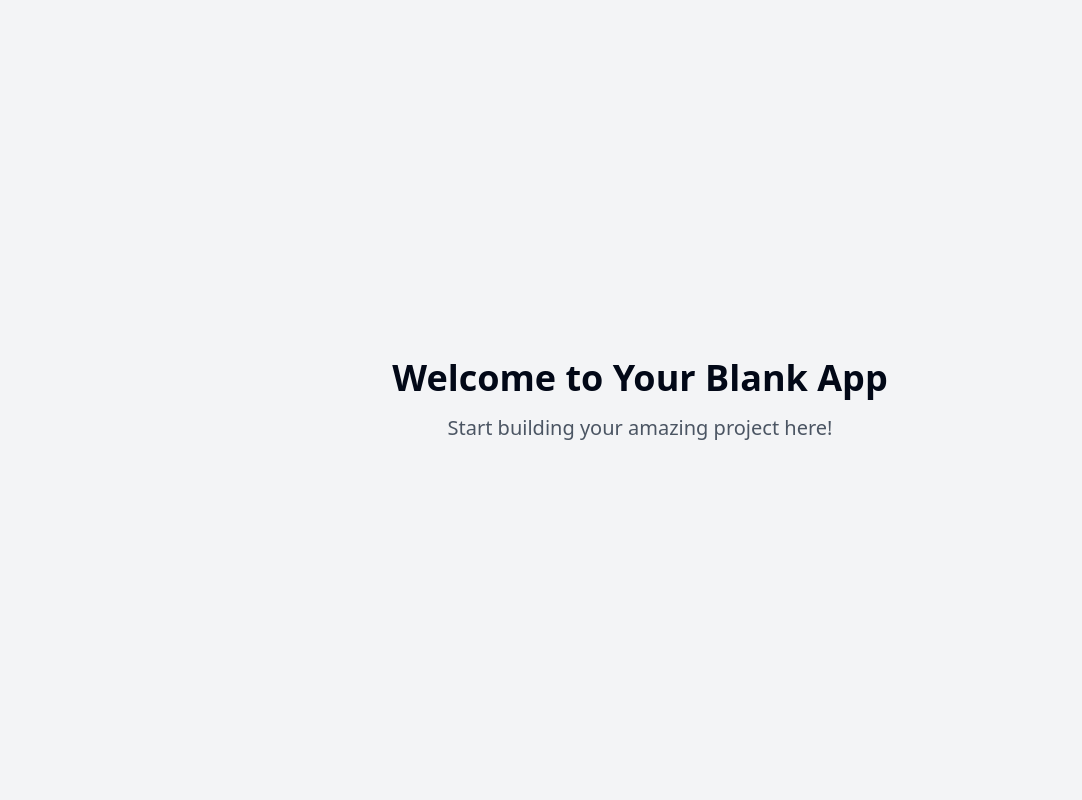
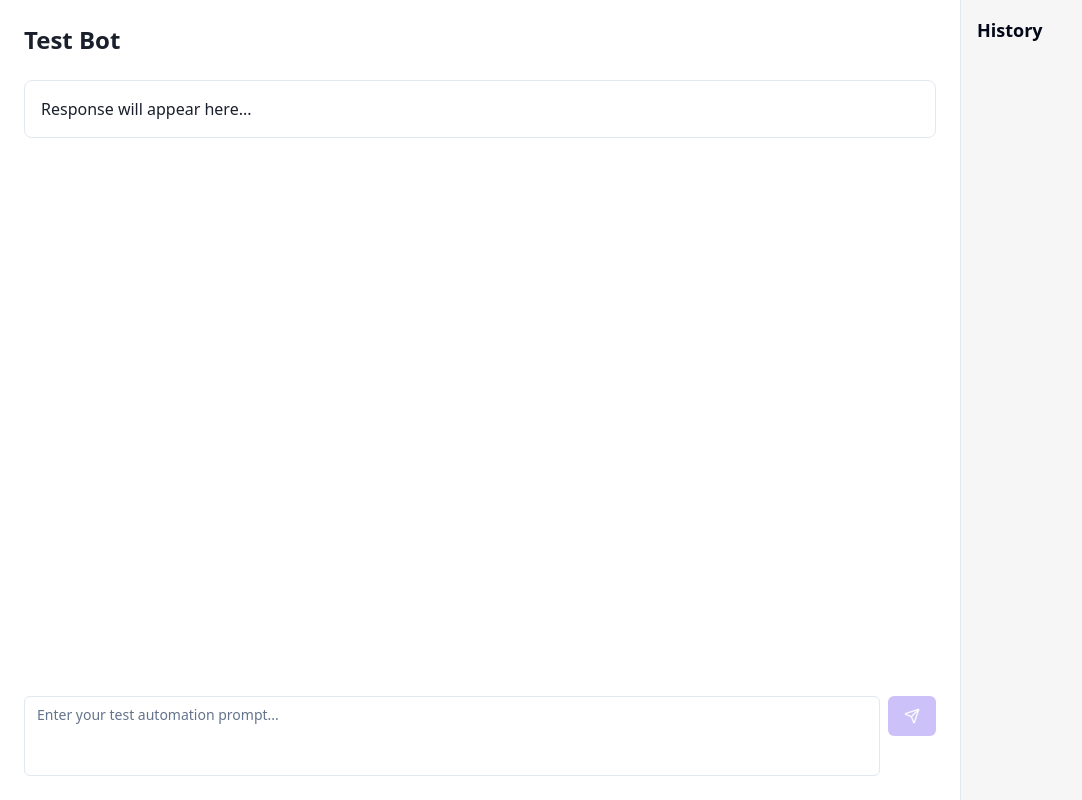
Before and after one commit to SabarigirivasanB/test-bot-app, a React (Vite) app: page / in a window 1280 px wide. Shown: the whole page, without its empty margins (0-1082 px from the left). Built offline with nearby package versions, Linux system fonts and the light colour scheme.

Commit message:
feat: Implement Test Bot UI
Implement UI for Test Bot, including prompt input, backend communication, and history display as slides.

```diff
--- /dev/null
+++ b/src/components/HistorySidebar.tsx
@@ -0,0 +1,37 @@
+
+import { ScrollArea } from "./ui/scroll-area";
+import { HistorySlide } from "./HistorySlide";
+
+export interface HistoryItem {
+  id: string;
+  prompt: string;
+  response: string;
+  timestamp: string;
+}
+
+interface HistorySidebarProps {
+  history: HistoryItem[];
+  selectedId?: string;
+  onSelectHistory: (item: HistoryItem) => void;
+}
+
+export const HistorySidebar = ({ history, selectedId, onSelectHistory }: HistorySidebarProps) => {
+  return (
+    <aside className="w-80 bg-[#F6F6F7] p-4 border-l h-screen">
+      <h2 className="text-lg font-semibold mb-4">History</h2>
+      <ScrollArea className="h-[calc(100vh-8rem)]">
+        <div className="space-y-2">
+          {history.map((item) => (
+            <HistorySlide
+              key={item.id}
+              prompt={item.prompt}
+              timestamp={item.timestamp}
+              isSelected={item.id === selectedId}
+              onClick={() => onSelectHistory(item)}
+            />
+          ))}
+        </div>
+      </ScrollArea>
+    </aside>
+  );
+};
--- /dev/null
+++ b/src/components/HistorySlide.tsx
@@ -0,0 +1,25 @@
+
+interface HistorySlideProps {
+  prompt: string;
+  timestamp: string;
+  isSelected?: boolean;
+  onClick: () => void;
+}
+
+export const HistorySlide = ({ prompt, timestamp, isSelected, onClick }: HistorySlideProps) => {
+  return (
+    <button
+      onClick={onClick}
+      className={`w-full text-left p-3 rounded-lg transition-all ${
+        isSelected
+          ? "bg-[#9b87f5] text-white"
+          : "bg-white hover:bg-gray-50"
+      }`}
+    >
+      <p className="text-sm font-medium truncate">{prompt}</p>
+      <p className={`text-xs mt-1 ${isSelected ? "text-white/80" : "text-gray-500"}`}>
+        {timestamp}
+      </p>
+    </button>
+  );
+};
--- /dev/null
+++ b/src/components/PromptInput.tsx
@@ -0,0 +1,39 @@
+
+import { useState } from "react";
+import { Send } from "lucide-react";
+import { Button } from "./ui/button";
+import { Textarea } from "./ui/textarea";
+
+interface PromptInputProps {
+  onSubmit: (prompt: string) => void;
+  isLoading?: boolean;
+}
+
+export const PromptInput = ({ onSubmit, isLoading = false }: PromptInputProps) => {
+  const [prompt, setPrompt] = useState("");
+
+  const handleSubmit = (e: React.FormEvent) => {
+    e.preventDefault();
+    if (prompt.trim()) {
+      onSubmit(prompt);
+      setPrompt("");
+    }
+  };
+
+  return (
+    <form onSubmit={handleSubmit} className="w-full">
+      <div className="flex gap-2">
+        <Textarea
+          value={prompt}
+          onChange={(e) => setPrompt(e.target.value)}
+          placeholder="Enter your test automation prompt..."
+          className="flex-1 resize-none"
+          rows={3}
+        />
+        <Button type="submit" disabled={isLoading || !prompt.trim()} className="bg-[#9b87f5] hover:bg-[#7E69AB]">
+          <Send className="h-4 w-4" />
+        </Button>
+      </div>
+    </form>
+  );
+};
--- /dev/null
+++ b/src/components/ResponseDisplay.tsx
@@ -0,0 +1,24 @@
+
+interface ResponseDisplayProps {
+  response: string;
+  isLoading?: boolean;
+}
+
+export const ResponseDisplay = ({ response, isLoading }: ResponseDisplayProps) => {
+  if (isLoading) {
+    return (
+      <div className="animate-pulse p-4 rounded-lg bg-gray-100">
+        <div className="h-4 bg-gray-200 rounded w-3/4 mb-2"></div>
+        <div className="h-4 bg-gray-200 rounded w-1/2"></div>
+      </div>
+    );
+  }
+
+  return (
+    <div className="p-4 rounded-lg bg-white border">
+      <pre className="whitespace-pre-wrap font-sans text-[#1A1F2C]">
+        {response || "Response will appear here..."}
+      </pre>
+    </div>
+  );
+};
--- a/src/pages/Index.tsx
+++ b/src/pages/Index.tsx
@@ -1,12 +1,55 @@
-// Update this page (the content is just a fallback if you fail to update the page)
+
+import { useState } from "react";
+import { PromptInput } from "@/components/PromptInput";
+import { ResponseDisplay } from "@/components/ResponseDisplay";
+import { HistorySidebar, HistoryItem } from "@/components/HistorySidebar";
 
 const Index = () => {
+  const [history, setHistory] = useState<HistoryItem[]>([]);
+  const [currentResponse, setCurrentResponse] = useState("");
+  const [selectedId, setSelectedId] = useState<string>();
+  const [isLoading, setIsLoading] = useState(false);
+
+  const handlePromptSubmit = async (prompt: string) => {
+    setIsLoading(true);
+
+    // TODO: Replace with actual API call
+    const mockResponse = "This is a mock response. Replace with actual API integration.";
+
+    const newItem: HistoryItem = {
+      id: Date.now().toString(),
+      prompt,
+      response: mockResponse,
+      timestamp: new Date().toLocaleTimeString(),
+    };
+
+    setHistory((prev) => [newItem, ...prev]);
+    setCurrentResponse(mockResponse);
+    setSelectedId(newItem.id);
+    setIsLoading(false);
+  };
+
+  const handleSelectHistory = (item: HistoryItem) => {
+    setSelectedId(item.id);
+    setCurrentResponse(item.response);
+  };
+
   return (
-    <div className="min-h-screen flex items-center justify-center bg-gray-100">
-      <div className="text-center">
-        <h1 className="text-4xl font-bold mb-4">Welcome to Your Blank App</h1>
-        <p className="text-xl text-gray-600">Start building your amazing project here!</p>
+    <div className="flex h-screen">
+      <div className="flex-1 flex flex-col p-6 gap-6 overflow-hidden">
+        <h1 className="text-2xl font-bold text-[#1A1F2C]">Test Bot</h1>
+        <div className="flex-1 overflow-auto">
+          <ResponseDisplay response={currentResponse} isLoading={isLoading} />
+        </div>
+        <div className="sticky bottom-0 bg-white pt-4">
+          <PromptInput onSubmit={handlePromptSubmit} isLoading={isLoading} />
+        </div>
       </div>
+      <HistorySidebar
+        history={history}
+        selectedId={selectedId}
+        onSelectHistory={handleSelectHistory}
+      />
     </div>
   );
 };
```
